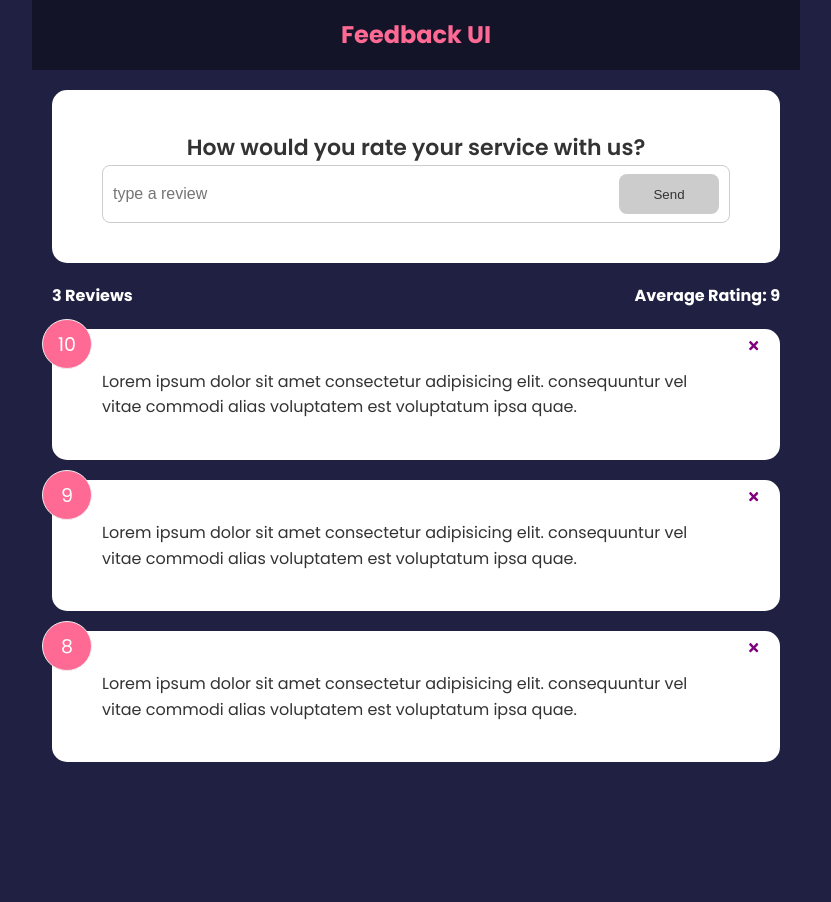
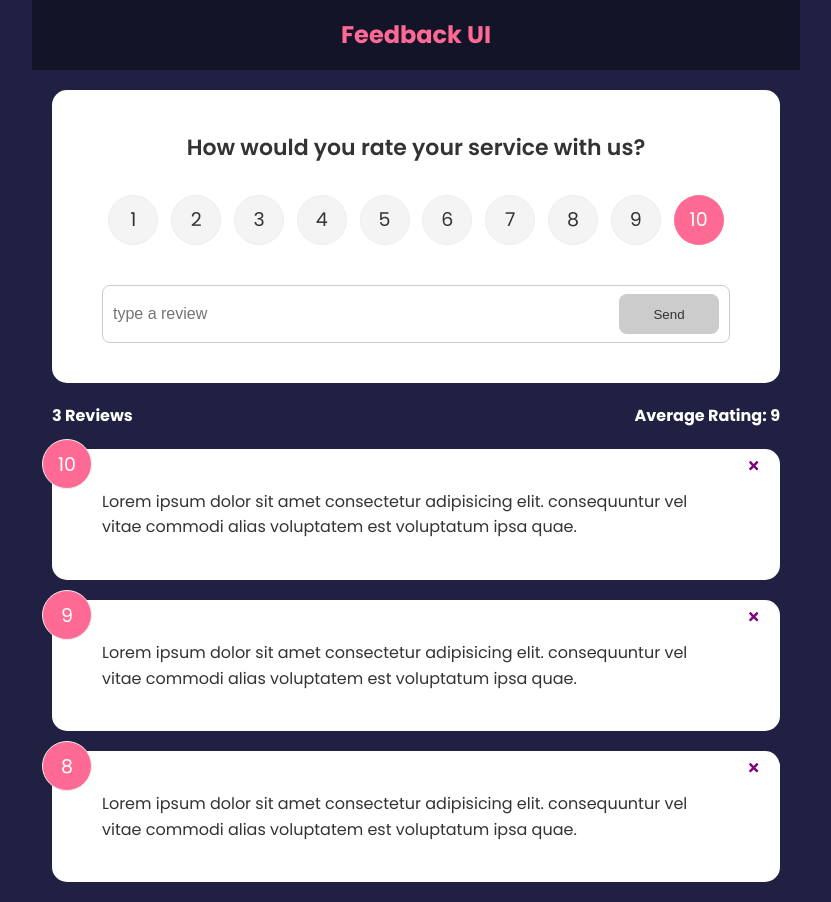
Before and after one commit to ReemaSho/feedback-app, a React (Create React App) app: page / in a window 1280 px wide. Shown: the whole page, without its empty margins (224-1055 px from the left). Before the commit the page ends 800 px from the top, so only its background shows below. Built offline with nearby package versions, Linux system fonts and the light colour scheme.

Commit message:
add ratingselect component

```diff
--- a/src/components/FeedbackForm.jsx
+++ b/src/components/FeedbackForm.jsx
@@ -1,10 +1,13 @@
 import { useState } from "react";
 import Card from "./shared/Card";
+import RatingSelect from "./shared/RatingSelect";
 import Button from "./shared/Button";
+
 const FeedbackForm = () => {
   const [text, setText] = useState("");
   const [btnDisabled, setBtnDisabled] = useState(true);
   const [message, setMessage] = useState("");
+  const [selected, setSelected] = useState(10);
   const handleTextChange = (e) => {
     if (text === "") {
       setBtnDisabled(true);
@@ -23,6 +26,7 @@ const FeedbackForm = () => {
     <Card>
       <form>
         <h2>How would you rate your service with us?</h2>
+        <RatingSelect selected={selected} setSelected={setSelected} />
         <div className="input-group">
           <input
             type="text"
--- /dev/null
+++ b/src/components/shared/RatingSelect.jsx
@@ -0,0 +1,30 @@
+import PropTypes from "prop-types";
+const RatingSelect = ({ selected, setSelected }) => {
+  const handleChange = (e) => {
+    setSelected(+e.currentTarget.value);
+  };
+  return (
+    <ul className="rating">
+      {Array.from({ length: 10 }, (_, i) => {
+        return (
+          <li key={`rating${i + 1}`}>
+            <input
+              type="radio"
+              name="rating"
+              id={`num${i + 1}`}
+              value={`${i + 1}`}
+              onChange={handleChange}
+              checked={selected === Number(`${i + 1}`)}
+            />
+            <label htmlFor={`num${i + 1}`}>{`${i + 1}`}</label>
+          </li>
+        );
+      })}
+    </ul>
+  );
+};
+RatingSelect.propTypes = {
+  selected: PropTypes.number,
+  setSelected: PropTypes.func.isRequired,
+};
+export default RatingSelect;
```
